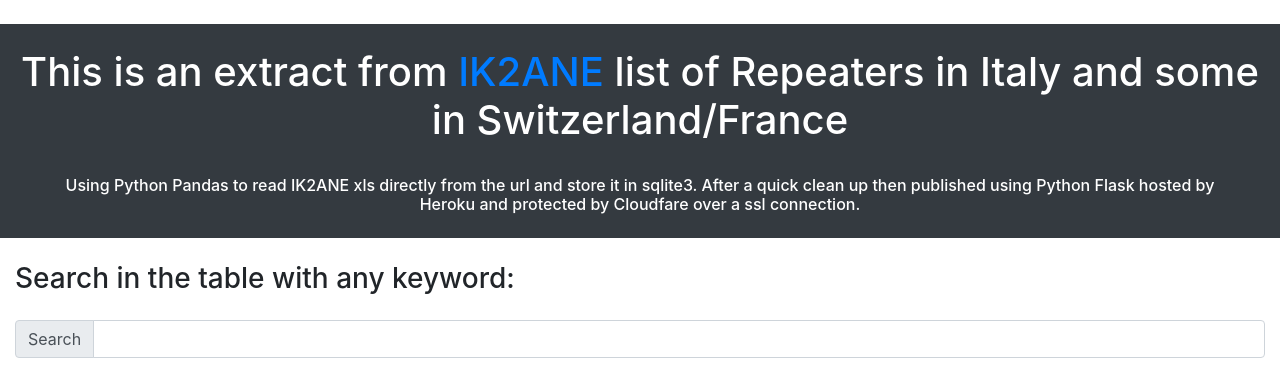
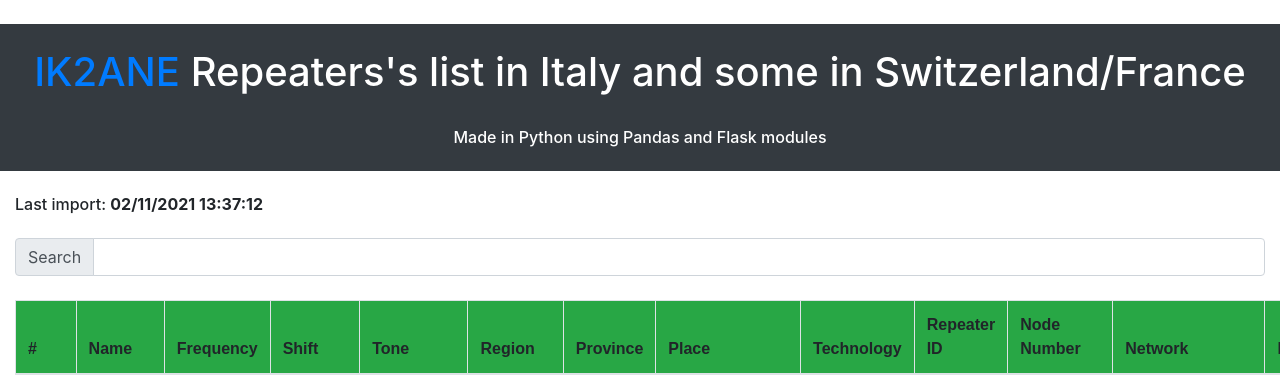
Before and after one commit to simseve/repeaters, a Flask app: page / in a window 1280 px wide. Shown: the top 375 px of the page. Run offline with Flask 2, Linux system fonts and the light colour scheme; data comes from the database, SQL or seed files in the repository; some libraries are stand-ins or nearby versions.

Commit message:
beautification and clock import

```diff
--- a/app.py
+++ b/app.py
@@ -3,11 +3,14 @@
 import sqlite3
 import atexit
 from apscheduler.schedulers.background import BackgroundScheduler
+import datetime
 
 app = Flask(__name__)
 
 scheduler = BackgroundScheduler()
 scheduler.add_job(func=import_list, trigger="interval", weeks=1)
+global update
+update = datetime.datetime.now()
 scheduler.start()
 
 # Shut down the scheduler when exiting the app
@@ -28,7 +31,8 @@
     cur.execute('SELECT * FROM ponti')
     ponti = cur.fetchall()
 
-    return render_template('index.html', ponti=ponti)
+
+    return render_template('index.html', ponti=ponti, update=update)
 
 if __name__ == '__main__':
     app.run()
--- a/create_db.py
+++ b/create_db.py
@@ -1,5 +1,6 @@
 import pandas as pd
 from sqlalchemy import create_engine
+
 
 def import_list(force=''):
     engine = create_engine('sqlite:///app.db', echo=False)
--- a/templates/index.html
+++ b/templates/index.html
@@ -1,7 +1,7 @@
 <!DOCTYPE html>
 <html lang="en">
   <head>
-    <title>IK2ANE Real time processing</title>
+    <title>IK2ANE Repeaters</title>
     <!-- Required meta tags -->
     <meta charset="utf-8" />
     <meta
@@ -50,19 +50,16 @@
     <div class="container col mt-4 bg-dark text-white text-center">
       <header>
         <h1 class="pt-4">
-          This is an extract from
-          <a href="http://www.ik2ane.it/ham.htm">IK2ANE</a> list of Repeaters in
+          <a href="http://www.ik2ane.it/ham.htm">IK2ANE</a> Repeaters's list in
           Italy and some in Switzerland/France
         </h1>
       </header>
       <h6 class="p-4">
-        Using Python Pandas to read IK2ANE xls directly from the url and store
-        it in sqlite3. After a quick clean up then published using Python Flask
-        hosted by Heroku and protected by Cloudfare over a ssl connection.
+        Made in Python using Pandas and Flask modules
       </h6>
     </div>
     <div class="container col mt-4">
-      <h3>Search in the table with any keyword:</h3>
+      <h6>Last import: <strong>{{ update.strftime("%m/%d/%Y %H:%M:%S") }}</strong></h6>
       <div class="input-group mb-3 my-4">
         <div class="input-group-prepend">
           <span class="input-group-text" id="basic-addon1">Search</span>
```
